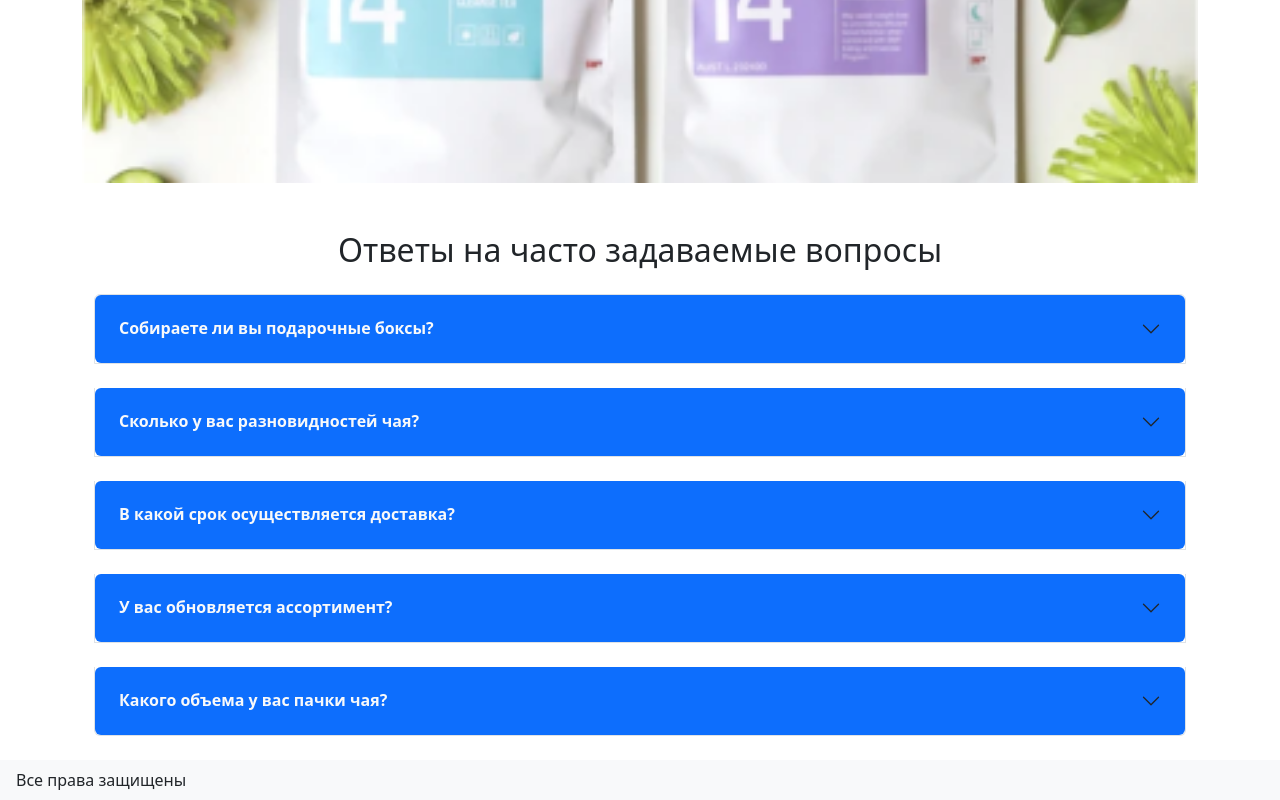
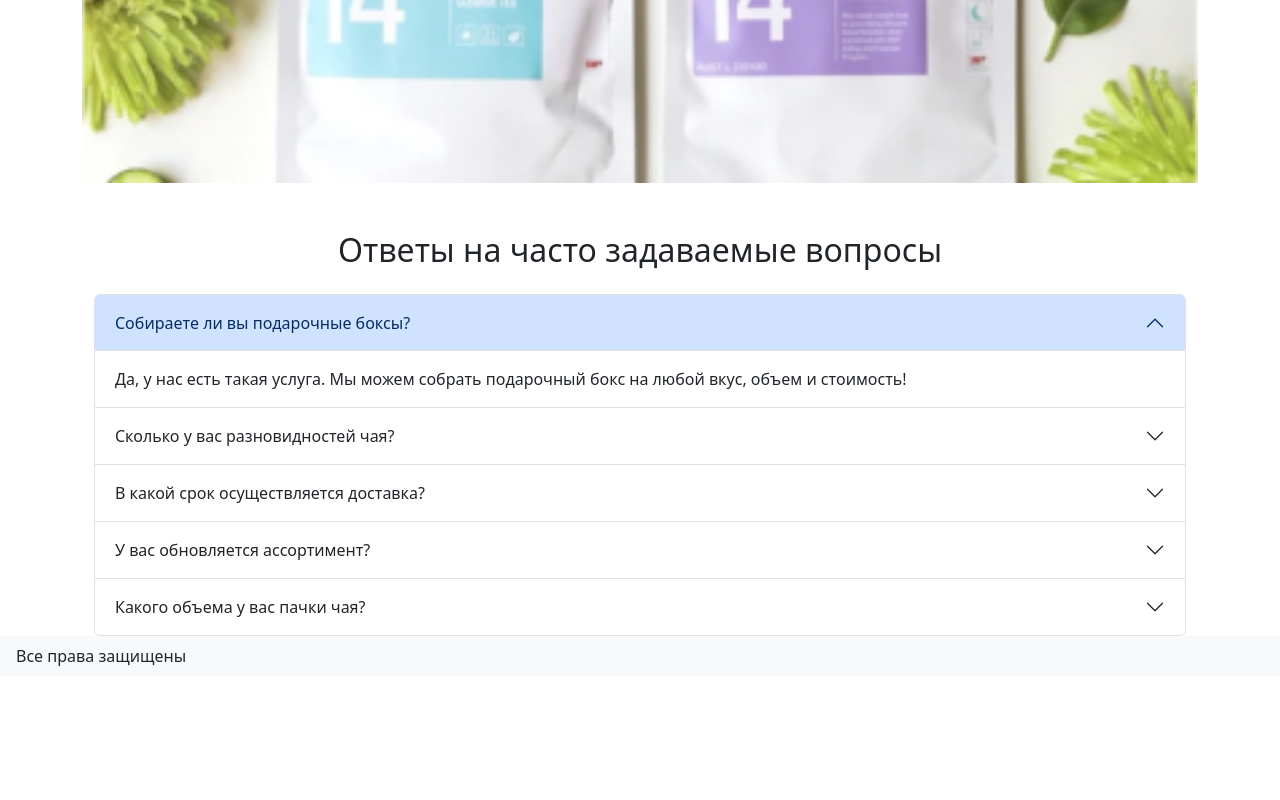
Before and after one commit to mcwoord/tea-service, an Angular app: page / in a window 1280 px wide. Shown: the part 406-1206 px from the top of the page. After the commit the page ends 1082 px from the top, so only its background shows below. Built offline with nearby package versions, Linux system fonts and the light colour scheme.

Commit message:
fixed accordeon

```diff
--- a/angular.json
+++ b/angular.json
@@ -17,7 +17,7 @@
         "build": {
           "builder": "@angular-devkit/build-angular:browser",
           "options": {
-            "outputPath": "dist/22-control-task",
+            "outputPath": "dist/23-control-task",
             "index": "src/index.html",
             "main": "src/main.ts",
             "polyfills": "src/polyfills.ts",
--- a/src/app/app.component.ts
+++ b/src/app/app.component.ts
@@ -1,7 +1,4 @@
 import { Component } from '@angular/core';
-import { HeaderComponent } from './shared/header/header.component';
-import { FooterComponent } from './shared/footer/footer.component';
-import { SharedModule } from './shared/shared.module';
 
 @Component({
   selector: 'app-root',
--- /dev/null
+++ b/src/app/features/main-module/accordion/accordion.component.html
@@ -0,0 +1,36 @@
+<!-- <div class="container"> -->
+	<ngb-accordion #acc="ngbAccordion" activeIds="ngb-panel-0">
+		<ngb-panel title="Собираете ли вы подарочные боксы?">
+			<ng-template ngbPanelContent>
+				Да, у нас есть такая услуга. Мы можем собрать подарочный бокс на любой вкус, объем и
+				стоимость!
+			</ng-template>
+		</ngb-panel>
+		<ngb-panel title="Сколько у вас разновидностей чая?">
+			<ng-template ngbPanelContent>
+				У нас представлены 6 основных сортов чая: зеленый, белый, желтый, улун, черный и пуэр. Они
+				различаются по
+				степени ферментации — то есть насколько сильно окислилось сырье перед сушкой.
+			</ng-template>
+		</ngb-panel>
+		<ngb-panel title="В какой срок осуществляется доставка?">
+			<ng-template ngbPanelContent>
+				В течение 10 рабочих дней с момента получения Вашего заказа.
+			</ng-template>
+		</ngb-panel>
+		<ngb-panel title="У вас обновляется ассортимент?">
+			<ng-template ngbPanelContent>
+				Конечно! Обновление ассортимента осуществляется несколько раз в месяц по мере появления
+				свежих
+				сортов.
+			</ng-template>
+		</ngb-panel>
+		<ngb-panel title="Какого объема у вас пачки чая?">
+			<ng-template ngbPanelContent>
+				Есть несколько размерных категорий: маленькие – 100гр., средние — 250гр., большие — от
+				500гр. до
+				1кг.
+			</ng-template>
+		</ngb-panel>
+	</ngb-accordion>
+<!-- </div> -->
--- /dev/null
+++ b/src/app/features/main-module/accordion/accordion.component.ts
@@ -0,0 +1,16 @@
+import { Component, OnInit } from '@angular/core';
+
+@Component({
+  selector: 'app-accordion',
+  templateUrl: './accordion.component.html',
+  styleUrls: ['./accordion.component.scss'],
+})
+export class AccordionComponent implements OnInit {
+
+  constructor() { }
+
+  ngOnInit(): void {
+  }
+
+
+}
--- a/src/app/features/main-module/main.module.ts
+++ b/src/app/features/main-module/main.module.ts
@@ -4,6 +4,8 @@ import { MainComponent } from './main/main.component';
 import { Page404Component } from './page404/page404.component';
 import { SharedModule } from 'src/app/shared/shared.module';
 import { RouterModule } from '@angular/router';
+import { AccordionComponent } from './accordion/accordion.component';
+import { NgbAccordionModule } from '@ng-bootstrap/ng-bootstrap';
 
 
 
@@ -11,11 +13,13 @@ import { RouterModule } from '@angular/router';
   declarations: [
     MainComponent,
     Page404Component,
+    AccordionComponent,
   ],
   imports: [
     CommonModule,
     SharedModule,
     RouterModule,
+    NgbAccordionModule
   ],
   bootstrap: [MainComponent]
 })
--- a/src/app/features/main-module/main/main.component.html
+++ b/src/app/features/main-module/main/main.component.html
@@ -12,99 +12,11 @@
     <section class="qa">
         <h2 class="h2 text-center mt-5 mb-4">Ответы на часто задаваемые вопросы</h2>
         <div class="container-sm">
-            <div class="accordion" id="accordionExample">
-                <div class="accordion-item mb-4">
-                    <h3 class="accordion-header" id="headingOne">
-                        <button
-                            class="accordion-button collapsed rounded bg-primary text-light fw-bold border border-0 p-4"
-                            type="button" data-bs-toggle="collapse" data-bs-target="#collapseOne" aria-expanded="true"
-                            aria-controls="collapseOne">
-                            Собираете ли вы подарочные боксы?
-                        </button>
-                    </h3>
-                    <div id="collapseOne" class="accordion-collapse collapse" aria-labelledby="headingOne"
-                        data-bs-parent="#accordion">
-                        <div class="accordion-body border border-0">
-                            Да, у нас есть такая услуга. Мы можем собрать подарочный бокс на любой вкус, объем и
-                            стоимость!
-                        </div>
-                    </div>
-                </div>
-                <div class="accordion-item mb-4">
-                    <h3 class="accordion-header" id="headingTwo">
-                        <button
-                            class="accordion-button collapsed rounded bg-primary text-light fw-bold border border-0 p-4"
-                            type="button" data-bs-toggle="collapse" data-bs-target="#collapseTwo" aria-expanded="false"
-                            aria-controls="collapseTwo">
-                            Сколько у вас разновидностей чая?
-                        </button>
-                    </h3>
-                    <div id="collapseTwo" class="accordion-collapse collapse" aria-labelledby="headingTwo"
-                        data-bs-parent="#accordion">
-                        <div class="accordion-body">
-                            У нас представлены 6 основных сортов чая: зеленый, белый, желтый, улун, черный и пуэр. Они
-                            различаются по
-                            степени ферментации — то есть насколько сильно окислилось сырье перед сушкой.
-                        </div>
-                    </div>
-                </div>
-                <div class="accordion-item mb-4">
-                    <h2 class="accordion-header" id="headingThree">
-                        <button
-                            class="accordion-button collapsed rounded bg-primary text-light fw-bold border border-0 p-4"
-                            type="button" data-bs-toggle="collapse" data-bs-target="#collapseThree"
-                            aria-expanded="false" aria-controls="collapseThree">
-                            В какой срок осуществляется доставка?
-                        </button>
-                    </h2>
-                    <div id="collapseThree" class="accordion-collapse collapse" aria-labelledby="headingThree"
-                        data-bs-parent="#accordion">
-                        <div class="accordion-body">
-                            В течение 10 рабочих дней с момента получения Вашего заказа.
-                        </div>
-                    </div>
-                </div>
-                <div class="accordion-item mb-4">
-                    <h2 class="accordion-header" id="headingFour">
-                        <button
-                            class="accordion-button collapsed rounded bg-primary text-light fw-bold border border-0 p-4"
-                            type="button" data-bs-toggle="collapse" data-bs-target="#collapseFour" aria-expanded="false"
-                            aria-controls="collapseFour">
-                            У вас обновляется ассортимент?
-                        </button>
-                    </h2>
-                    <div id="collapseFour" class="accordion-collapse collapse" aria-labelledby="headingFour"
-                        data-bs-parent="#accordion">
-                        <div class="accordion-body">
-                            Конечно! Обновление ассортимента осуществляется несколько раз в месяц по мере появления
-                            свежих
-                            сортов.
-                        </div>
-                    </div>
-                </div>
-                <div class="accordion-item mb-4">
-                    <h2 class="accordion-header" id="headingFive">
-                        <button
-                            class="accordion-button collapsed rounded bg-primary text-light fw-bold border border-0 p-4"
-                            type="button" data-bs-toggle="collapse" data-bs-target="#collapseFive" aria-expanded="false"
-                            aria-controls="collapseFive">
-                            Какого объема у вас пачки чая?
-                        </button>
-                    </h2>
-                    <div id="collapseFive" class="accordion-collapse collapse" aria-labelledby="headingFive"
-                        data-bs-parent="#accordion">
-                        <div class="accordion-body">
-                            Есть несколько размерных категорий: маленькие – 100гр., средние — 250гр., большие — от
-                            500гр. до
-                            1кг.
-                        </div>
-                    </div>
-                </div>
-            </div>
+            <app-accordion></app-accordion>
         </div>
     </section>
 </div>
 
-<!-- <ngbd-accordion-basic></ngbd-accordion-basic> -->
+
 
 <app-modal *ngIf="showModal" (closeEvent)="handeCloseEvent()"></app-modal>
--- a/src/app/features/main-module/main/main.component.ts
+++ b/src/app/features/main-module/main/main.component.ts
@@ -1,6 +1,6 @@
 import { Component, OnDestroy, OnInit } from '@angular/core';
 import { ShowModalService } from 'src/app/shared/services/show-modal.service';
-import { Observable, Subscription } from 'rxjs';
+import { Subscription } from 'rxjs';
 import { GoToCatalogEnum } from 'src/app/enums/got-to-catalog.enum';
 
 
--- a/src/app/features/product-module/product-item-page/product-item-page.component.ts
+++ b/src/app/features/product-module/product-item-page/product-item-page.component.ts
@@ -1,6 +1,6 @@
 import { Component, OnDestroy, OnInit } from '@angular/core';
 import { ActivatedRoute, Router } from '@angular/router';
-import { Subscription, catchError } from 'rxjs';
+import { Subscription } from 'rxjs';
 import { CatalogService } from 'src/app/shared/services/catalog.service';
 import { ProductType } from 'src/app/types/product.type';
 
```
Also changed, not shown: src/app/features/main-module/accordion/accordion.component.scss (added), 1 other file (tests, documents, lock files or other folders).
